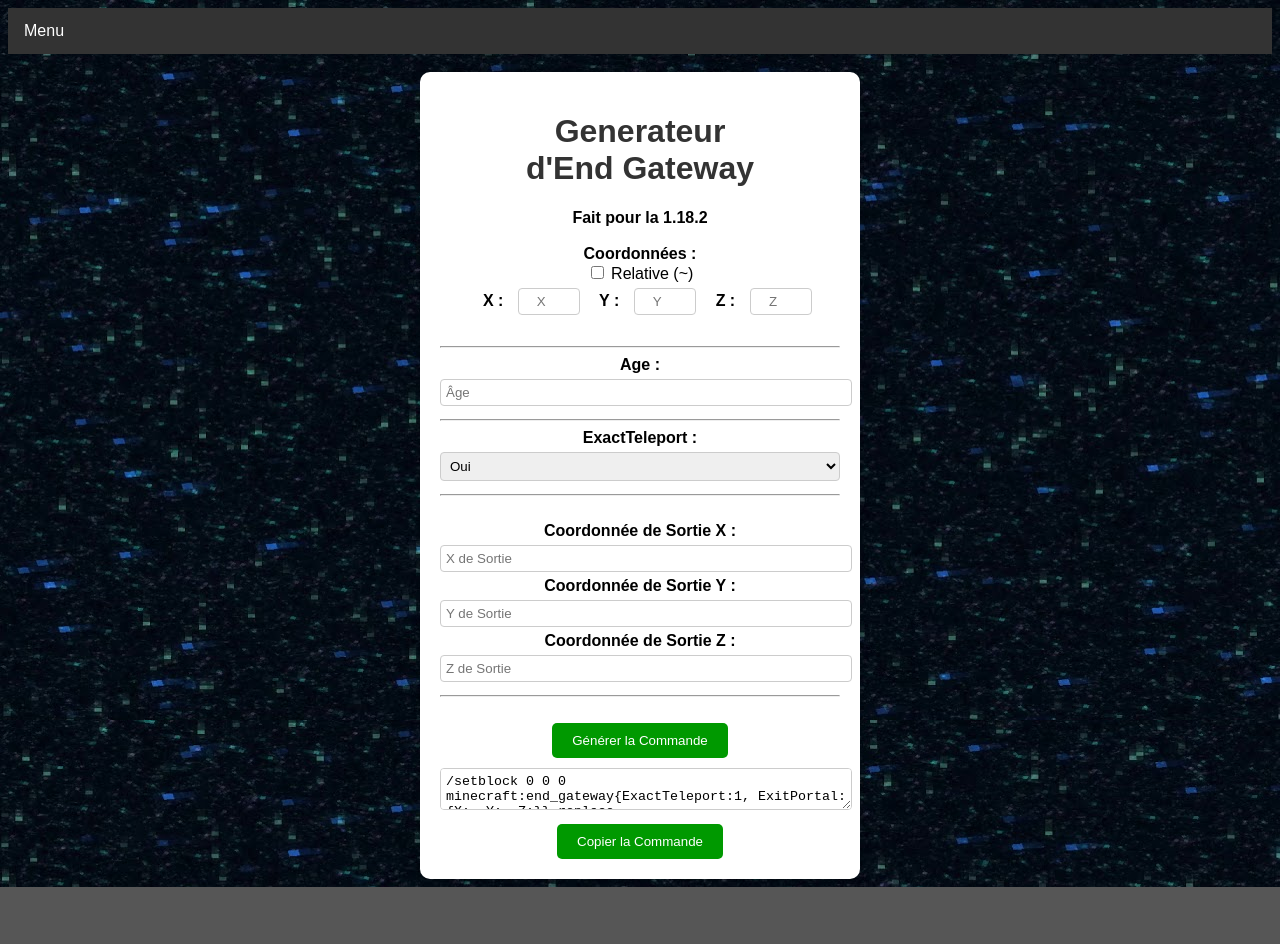
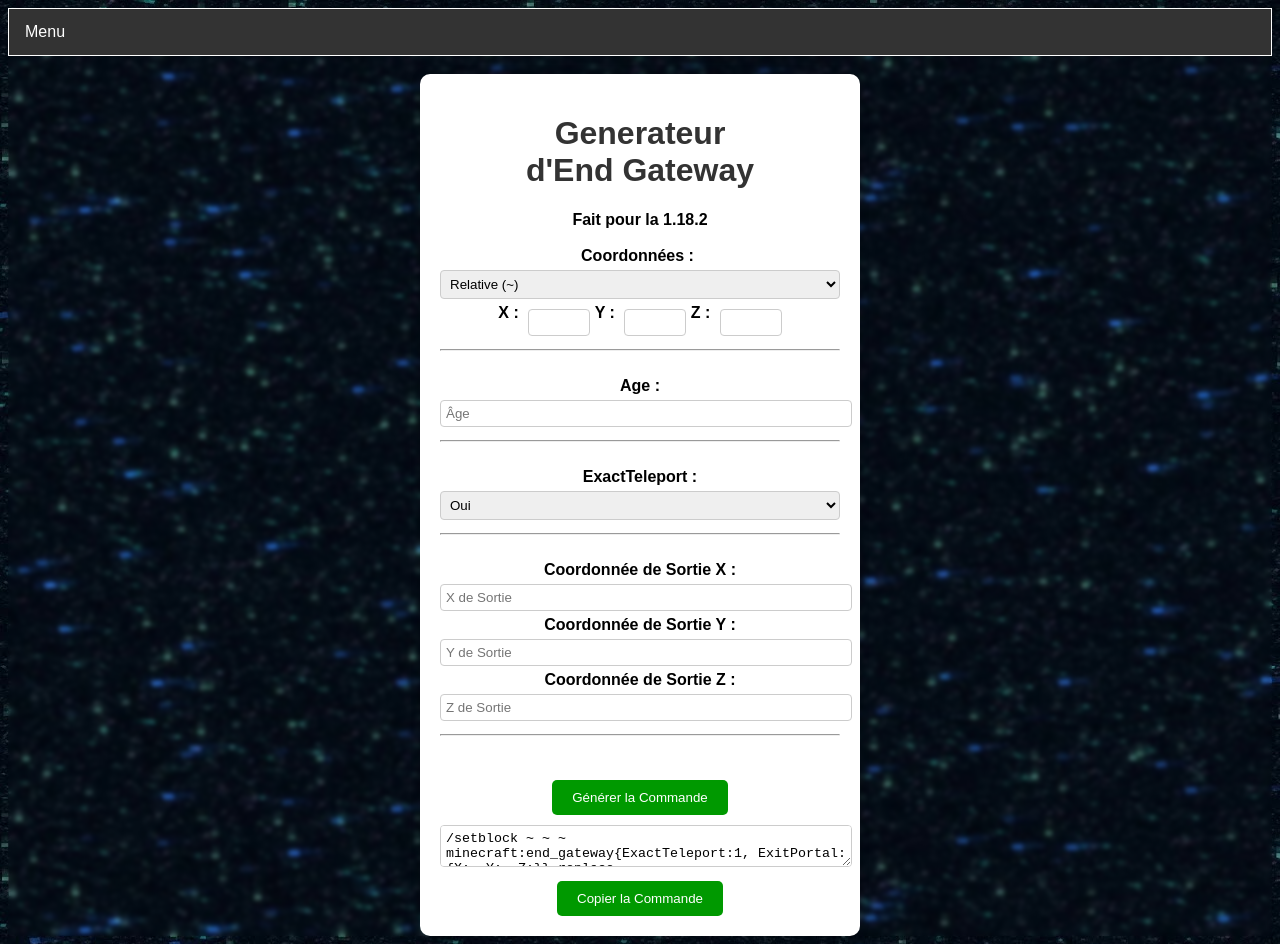
Before and after one commit to jeremy2206/generateur-de-commande-minecraft, a plain HTML site: page Generateur/Entite/end-gateway.html in a window 1280 px wide. Both pictures are taken after a click on the button "Générer la Commande". Before the commit the page ends 887 px from the top, so only its background shows below. Drawn offline with Linux system fonts and the light colour scheme.

Commit message:
Destroy nearest amor stand + change unbreakable + change coord

```diff
--- a/Generateur/Entite/end-gateway.html
+++ b/Generateur/Entite/end-gateway.html
@@ -12,22 +12,22 @@
         <h1>Generateur <br>d'End Gateway</h1>
         <label for="villagerName">Fait pour la 1.18.2</label><br>
 
-        <label for="coordType">Coordonnées :</label>
-        <input type="checkbox" id="coordType"> Relative (~)
-
-        <div class="spawn-coordinatesend">
-            <label for="xCoord">X :</label>
-            <input type="number" id="xCoord" placeholder="X">
-
-            <label for="yCoord">Y :</label>
-            <input type="number" id="yCoord" placeholder="Y">
-
-            <label for="zCoord">Z :</label>
-            <input type="number" id="zCoord" placeholder="Z">
-        </div><br><hr>
+        <div class="spawn-coordinates">
+            <label for="spawnType">Coordonnées :</label>
+            <select id="spawnType">
+                <option value="relative">Relative (~)</option>
+                <option value="absolute">Absolue</option>
+            </select><br>
+            <label for="spawnX">X :</label>
+            <input type="text" id="spawnX">
+            <label for="spawnY">Y :</label>
+            <input type="text" id="spawnY">
+            <label for="spawnZ">Z :</label>
+            <input type="text" id="spawnZ">
+        </div><hr><br>
 
         <label for="age">Age :</label>
-        <input type="number" id="age" placeholder="Âge"><br><hr>
+        <input type="number" id="age" placeholder="Âge"><hr><br>
 
         <label for="exactTeleport">ExactTeleport :</label>
         <select id="exactTeleport">
@@ -42,7 +42,7 @@
         <input type="number" id="exitY" placeholder="Y de Sortie">
 
         <label for="exitZ">Coordonnée de Sortie Z :</label>
-        <input type="number" id="exitZ" placeholder="Z de Sortie"><hr><br>
+        <input type="number" id="exitZ" placeholder="Z de Sortie"><hr><br><br>
 
         <button class="generate-button" onclick="generateCommand()">Générer la Commande</button>
         <textarea id="commandResult" readonly></textarea>
--- a/Generateur/Entite/end-gateway.js
+++ b/Generateur/Entite/end-gateway.js
@@ -1,27 +1,15 @@
 function generateCommand() {
-    const xCoord = document.getElementById("xCoord").value;
-    const yCoord = document.getElementById("yCoord").value;
-    const zCoord = document.getElementById("zCoord").value;
+    const spawnType = document.getElementById("spawnType").value;
+    const spawnX = document.getElementById("spawnX").value;
+    const spawnY = document.getElementById("spawnY").value;
+    const spawnZ = document.getElementById("spawnZ").value;
     const age = document.getElementById("age").value;
     const exactTeleport = document.getElementById("exactTeleport").value;
     const exitX = document.getElementById("exitX").value;
     const exitY = document.getElementById("exitY").value;
     const exitZ = document.getElementById("exitZ").value;
-    const coordType = document.getElementById("coordType").checked ? "~" : "";
 
-    function formatCoord(coord) {
-        if (coord !== "") {
-            return coord.startsWith("~") ? `${coordType}${coord}` : coordType + parseInt(coord);
-        } else {
-            return coordType + "0";
-        }
-    }
-
-    const xCoordFormatted = formatCoord(xCoord);
-    const yCoordFormatted = formatCoord(yCoord);
-    const zCoordFormatted = formatCoord(zCoord);
-
-    let command = `/setblock ${xCoordFormatted} ${yCoordFormatted} ${zCoordFormatted} minecraft:end_gateway{`;
+    let command = `/setblock ${spawnType === 'relative' ? `~${spawnX} ~${spawnY} ~${spawnZ}` : `${spawnX} ${spawnY} ${spawnZ}`} minecraft:end_gateway{`;
 
     if (age) {
         command += `Age:${age}, `;
--- a/style.css
+++ b/style.css
@@ -15,13 +15,17 @@
 
 body {
     font-family: Arial, sans-serif;
-    background-color: #565656;
+    background: rgb(86,86,86);
+    background: linear-gradient(90deg, rgb(63, 63, 63) 0%, rgb(44, 44, 44) 10%,rgb(44, 44, 44) 90%, rgb(63, 63, 63) 100%);
+    backdrop-filter: blur(2px);
 }
+
 
 /* ---------------------------------------------------------------------------------- */
 
 .navbar {
     background-color: #333;
+    border: 0.01em solid white;
     overflow: hidden;
 }
 
@@ -257,21 +261,6 @@ textarea {
 
 /* ---------------------------------------------------------------------------------- */
 
-.unbreakable-container {
-    display: flex;
-    align-items: center;
-}
-
-.unbreakable-container label {
-    flex: 1;
-}
-
-.unbreakable-checkbox {
-    margin-left: 10px;
-}
-
-/* ---------------------------------------------------------------------------------- */
-
 .villageois {background-image: url('IMG/logo/villager.webp'); background-size: cover;}
 .end-gateway {background-image: url('IMG/logo/end-gateway.webp'); background-size: cover;}
 .armor-stand-floating-text {background-image: url('IMG/logo/armor-stand.webp'); background-size: cover;}
```
Also changed, not shown: Generateur/Entite/armor-stand-floating-text.html (+9 -4 lines), Generateur/Entite/armor-stand-floating-text.js (+7 -0 lines), Generateur/Mob/villageois.html (+6 -7 lines), Generateur/Mob/villageois.js (+9 -6 lines).
